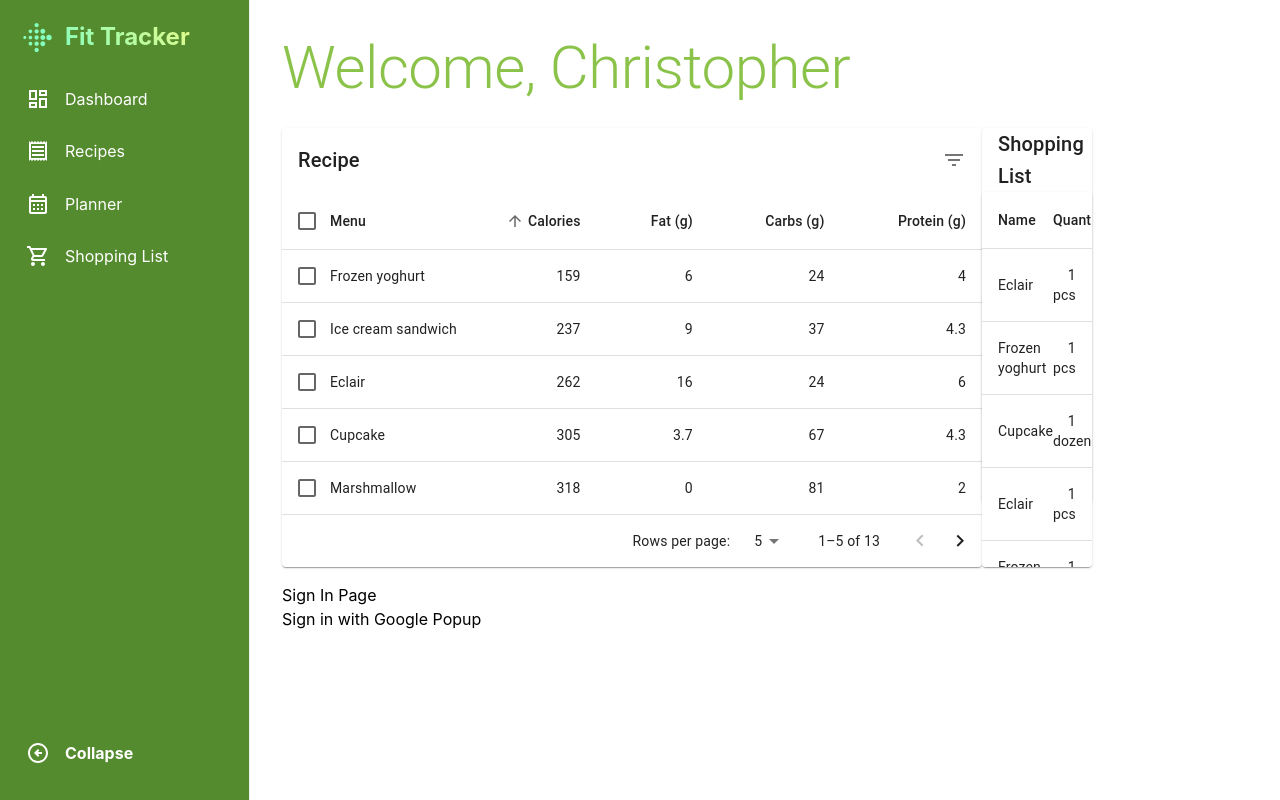
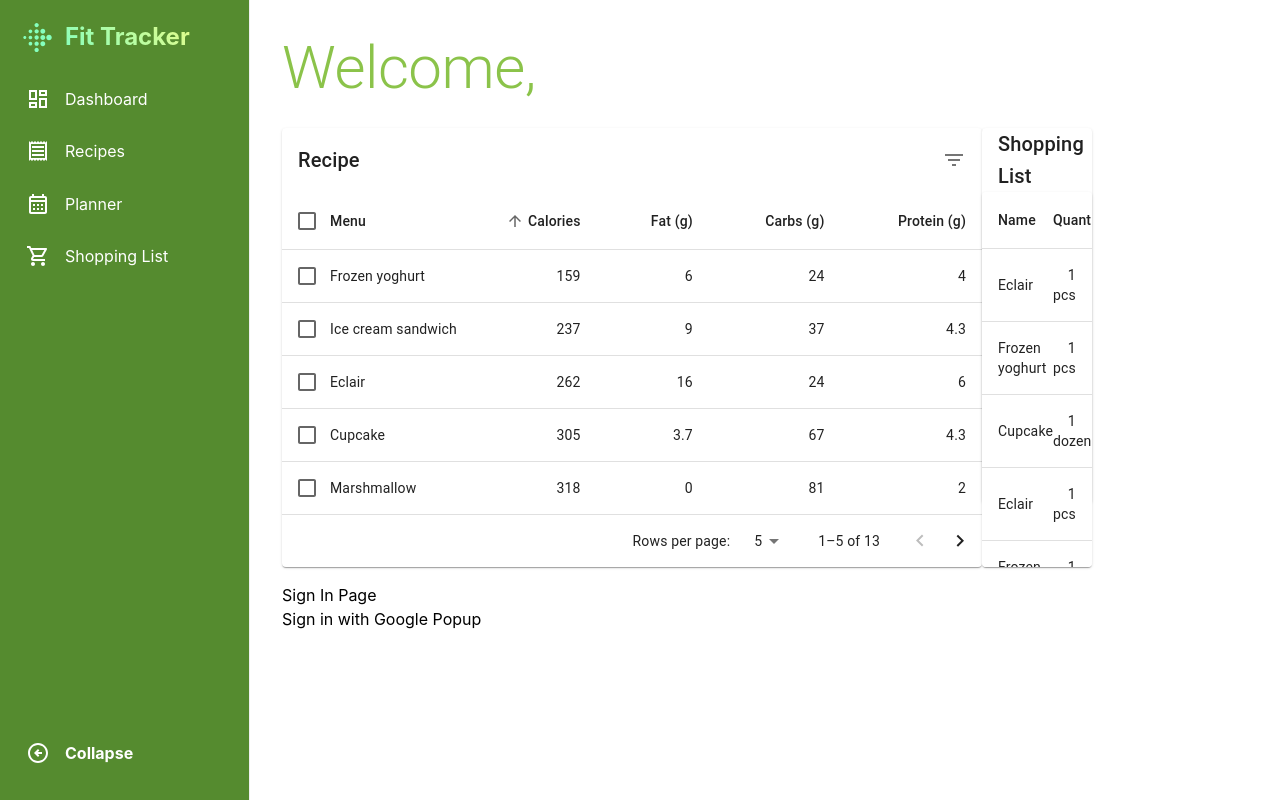
Before and after one commit to chrishadrian/recipe-buddy, a React (Create React App) app: page / in a window 1280 px wide. Built offline with nearby package versions, Linux system fonts and the light colour scheme; no server answers.

Commit message:
Updated dashboard

```diff
--- a/src/pages/dashboard/Dashboard.jsx
+++ b/src/pages/dashboard/Dashboard.jsx
@@ -1,14 +1,24 @@
 import { Box, Typography } from '@mui/material';
-import React from 'react';
+import React, { useEffect, useState } from 'react';
+import { useAuth0 } from '@auth0/auth0-react';
 import RecipeTable from './components/RecipeTable';
 import ShoppingList from './components/ShoppingList';
 import SignIn from '../../component/SignIn';
 
 export default function Dashboard() {
+	const { user } = useAuth0();
+	const [username, setUsername] = useState('');
+
+	useEffect(() => {
+		console.log('User: ', user);
+		if (user) {
+			setUsername(user.name.charAt(0).toUpperCase() + user.name.slice(1));
+		}
+	}, [user]);
 	return (
 		<Box className='p-8 w-[65%]'>
 			<Typography variant='h2' color='primary' sx={{ mb: 3 }}>
-				Welcome, Christopher
+				{`Welcome, ${username}`}
 			</Typography>
 			<Box className='flex w-full justify-between'>
 				<Box className=''>
```
